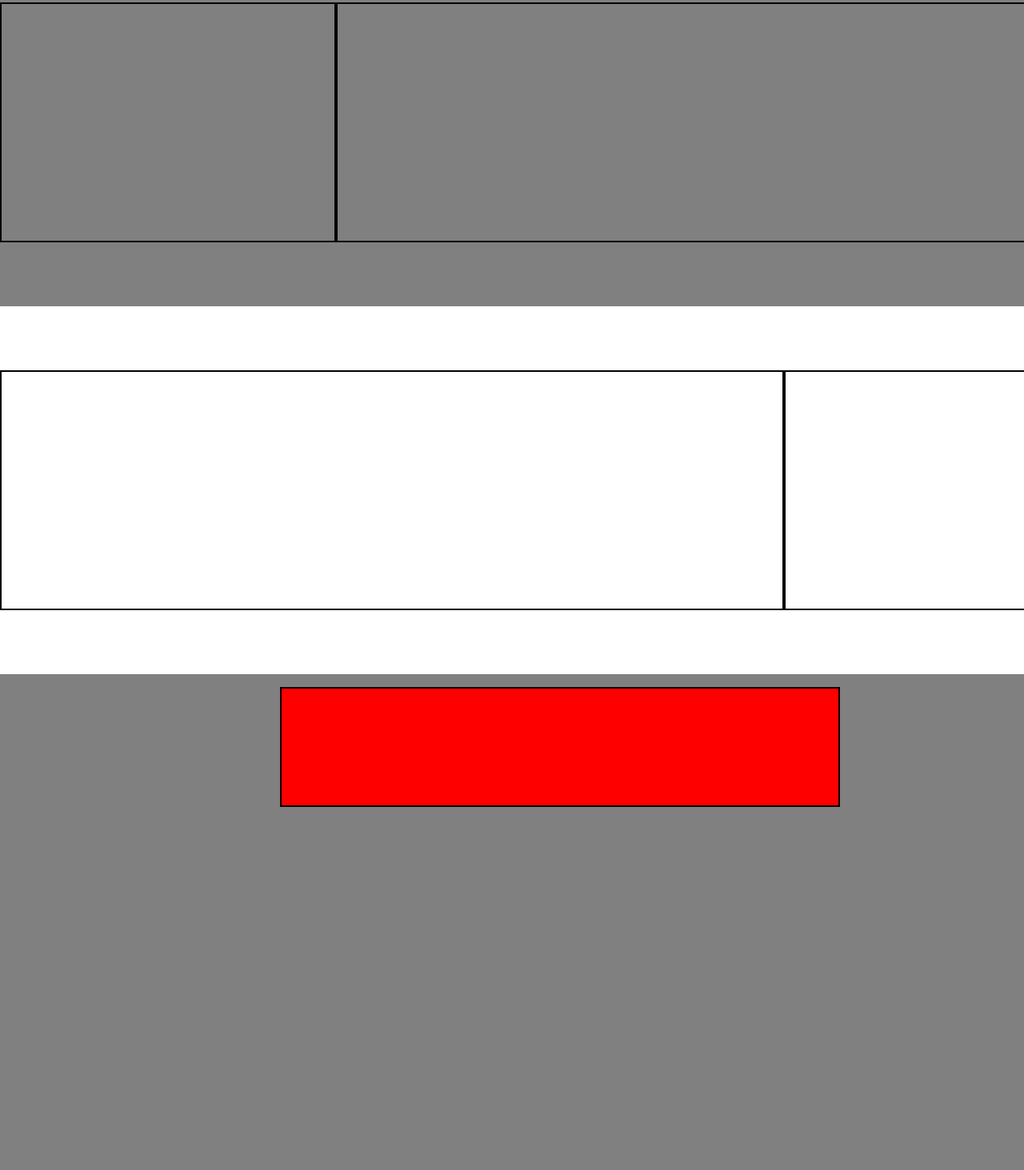
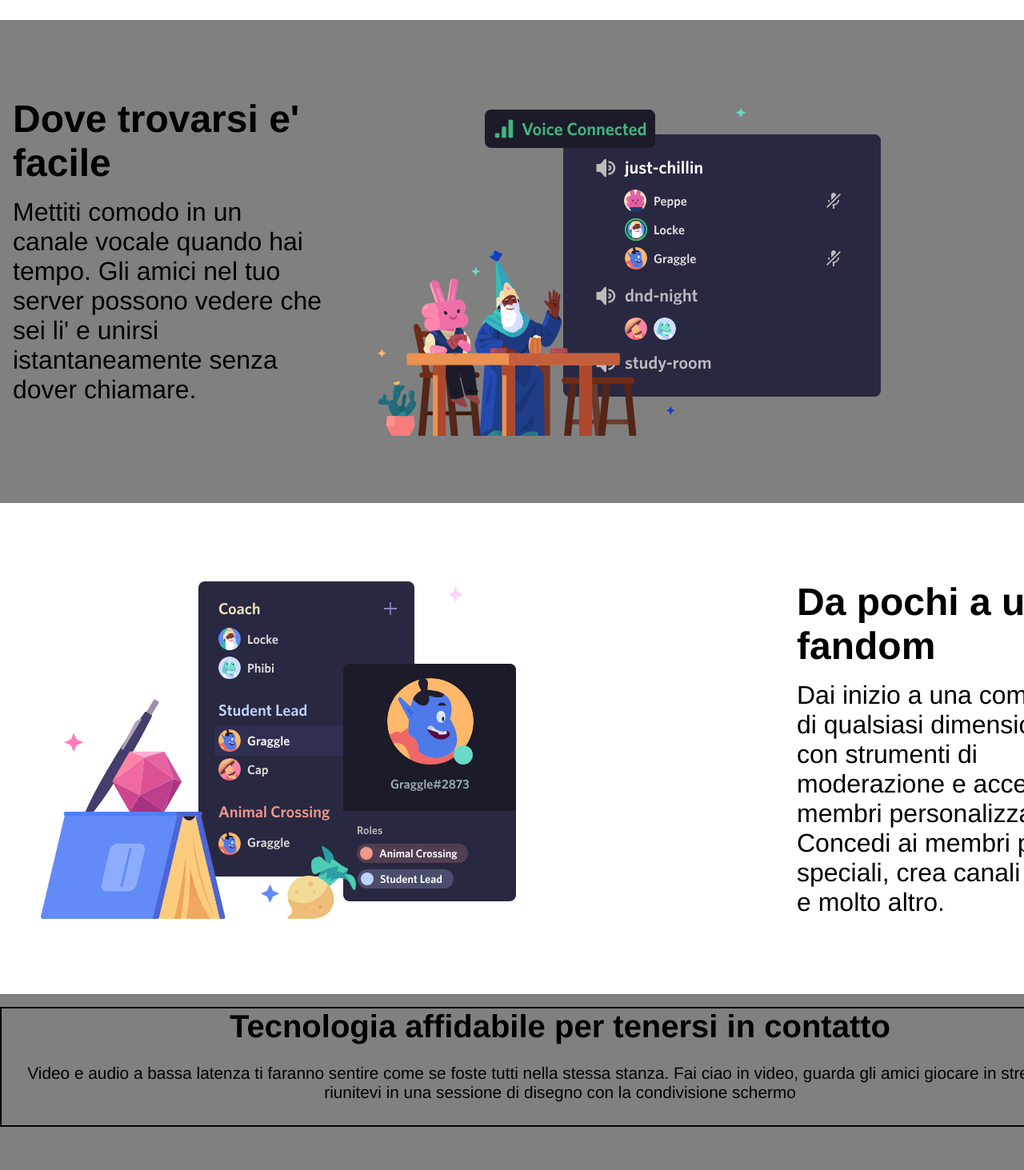
Before and after one commit to virtu-alex/htmlcss-discord, a plain HTML site: page index.html in a window 1280 px wide. Shown: the part 1337-2800 px from the top of the page at 80% size. Drawn offline with Linux system fonts and the light colour scheme.

Commit message:
pre-footer

```diff
--- a/css/style.css
+++ b/css/style.css
@@ -71,12 +71,13 @@ background-color: black;
 
 h1{
     text-align: center;
-    font-size: 2rem;
+    font-size: 2.5rem;
 }
 
 .jumbotron{
     display: flex;
 }
+
 .content {
     text-align: center;
     padding: 1rem;
@@ -86,7 +87,6 @@ h1{
     height: 200px;
     height: 500px;
 }
-
 
 .container {
     display: flex;
@@ -105,27 +105,37 @@ h1{
     min-height: 300px;
     margin: 5rem 0;
     flex-basis: 30%;
-    border: 2px solid black;
+}
+
+.title{
+    text-align: left;
+    font-weight: 700;
+    font-size: 3rem;
+}
+
+.jumbo-text{
+    padding: 1.5rem;
+    font-size: 1.3rem;
+    text-align: center;
 }
 
 p{
-    padding: 1rem;
-    text-align: center;
+    padding-top: 1rem;
+    text-align: justify;
+    text-align: left;
+    font-size: 2rem;
 }
 
 .big-div {
-    padding: 1rem;
+    padding-left: 2rem;
     flex-basis: 70%;
     margin: 5rem 0;
-    border: 2px solid black;
 }
 
 .subtext {
     margin: 1rem 0 auto;
     height: 150px;
-    flex-basis: 700px;
     border: 2px solid black;
-    background-color: red;
 
 }
 
@@ -133,6 +143,8 @@ p{
     border: 2px solid black;
     background-color: red;
 }
+
+
 
 .row-1 {
     width: 80%;
@@ -143,6 +155,7 @@ p{
 }
 
 .row-2 {
+    text-align: center;
     width: 100%;
     margin-bottom: 1rem;
     min-height: 220px;
--- a/index.html
+++ b/index.html
@@ -49,17 +49,17 @@
         <div class="jumbotron">
             <div class="content">
                 <h1>Il tuo posto per parlare</h1>
-                <p>Che tu faccia parte di un club scolastico, gruppo di gamer, comunita' artistica mondiale, o
+                <p class="jumbo-text">Che tu faccia parte di un club scolastico, gruppo di gamer, comunita' artistica
+                    mondiale, o
                     semplicemente di un piccola gruppo di amici che vuole passare il tempo assieme, Discord
                     rende piu' facile chiacchierare ogni giorno e ritrovarsi piu spesso.</p>
-                    <button>
+                <button>
                     <a class="mac" href="#">Scarica per Mac</a>
                 </button>
                 <button class="browser">
                     <a href="#">Apri Discord nel tuo browser</a>
                 </button>
             </div>
-        </div>
         </div>
     </header>
     <main>
@@ -69,27 +69,53 @@
                     <img src="img/item1.svg" alt="">
                 </div>
                 <div class="small-div">
-                    <h1>Un luogo a invito con tutto lo spazio necessario per parlare</h1>
+                    <h1 class="title">Un luogo a invito con tutto lo spazio necessario per parlare</h1>
+                    <p>I server Discord sono organizzati in canali tematici in cui puoi collaborare. condividere o
+                        semplicemente parlare della tua giornata senza intasare una chat di gruppo</p>
                 </div>
             </div>
         </section>
         <section class="grey-bck">
             <div class="container">
-                <div class="small-div"></div>
-                <div class="big-div"></div>
+                <div class="small-div">
+                    <h1 class="title">Dove trovarsi e' facile</h1>
+                    <p>Mettiti comodo in un canale vocale quando hai tempo. Gli amici nel tuo server possono vedere che
+                        sei li' e unirsi istantaneamente senza dover chiamare.</p>
+                </div>
+                <div class="big-div">
+                    <img src="img/item2.svg" alt="">
+                </div>
             </div>
         </section>
         <section>
             <div class="container">
-                <div class="big-div"></div>
-                <div class="small-div"></div>
+                <div class="big-div">
+                    <img src="img/item3.svg" alt="">
+                </div>
+                <div class="small-div">
+                    <h1 class="title">Da pochi a un fandom</h1>
+                    <p>
+                        Dai inizio a una community di qualsiasi dimensione con strumenti di moderazione e accesso ai
+                        membri personalizzabile. Concedi ai membri poteri speciali, crea canali privati, e molto altro.
+                    </p>
+                </div>
             </div>
         </section>
         <section class="grey-bck">
             <div class="container">
-                <div class="subtext"></div>
-                <div class="row-1"></div>
-                <div class="row-2"></div>
+                <div class="subtext">
+                    <h1 class="title-2">
+                        Tecnologia affidabile per tenersi in contatto
+                    </h1>
+                    <p class="jumbo-text">
+                        Video e audio a bassa latenza ti faranno sentire come se foste tutti nella stessa stanza. Fai
+                        ciao in video, guarda gli amici giocare in streaming, o riunitevi in una sessione di disegno con
+                        la condivisione schermo
+                    </p>
+                </div>
+                <div class="row-2">
+                    <img src="img/item4-big.svg" alt="">
+                </div>
                 <div class="row-3"></div>
         </section>
     </main>
```
